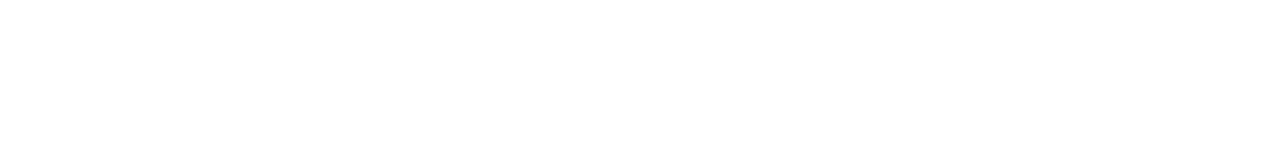
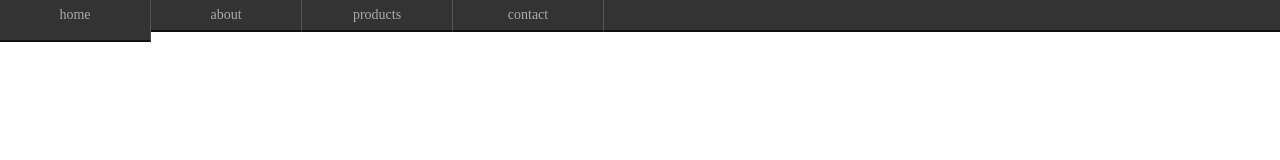
Before and after one commit to pedroramus/css-animations, a website: page css-transitions/index.html in a window 1280 px wide. Drawn offline with nearby package versions, Linux system fonts and the light colour scheme.

Commit message:
css transitions

```diff
--- a/css-transitions/index.html
+++ b/css-transitions/index.html
@@ -2,14 +2,23 @@
 <html ng-app="Gb">
 
 <head>
-    <meta http-equiv="Content-Type" content="text/html; charset=utf-8"/>
+    <meta http-equiv="Content-Type" content="text/html; charset=utf-8" />
     <meta http-equiv="X-UA-Compatible" content="IE=edge,chrome=1" />
     <meta name="viewport" content="width=device-width, initial-scale=1.0, maximum-scale=1.0">
+    <link rel="stylesheet" href="../bower_components/normalize-css/normalize.css" />
+    <link rel="stylesheet" href="style.css" />
     <title>css transitions</title>
 </head>
 
 <body>
-
+    <nav class="main-nav">
+        <ul class="top-nav">
+            <li><a href="#">home</a></li>
+            <li><a href="#">about</a></li>
+            <li><a href="#">products</a></li>
+            <li><a href="#">contact</a></li>
+        </ul>
+    </nav>
 </body>
 
 </html>
--- /dev/null
+++ b/css-transitions/style.css
@@ -0,0 +1,55 @@
+nav.main-nav {
+    background: #333;
+    background-image: -webkit-gradient(liner, 0% 0%, 0% 100%, from(#2f2f2f2), to(#4f4f4f4));
+    background-image: -webkit-linear-gradient(liner 0%, 0%, 0% 100%, from(#2f2f2f2), to(#4f4f4f4));
+    background-image: -ms-linear-gradient(liner, 0% 0%, 0% 100%, from(#2f2f2f2), to(#4f4f4f4));
+    background-image: -moz-linear-gradient(liner, 0% 0%, 0% 100%, from(#2f2f2f2), to(#4f4f4f4));
+    background-image: -o-linear-gradient(liner, 0% 0%, 0% 100%, from(#2f2f2f2), to(#4f4f4f4));
+    background-image: linear-gradient(liner, 0% 0%, 0% 100%, from(#2f2f2f2), to(#4f4f4f4));
+    width: 100%;
+}
+
+.top-nav {
+    border-bottom: 2px solid #111;
+    height: 30px;
+    list-style-type: none;
+    margin: 0;
+    padding-left: 0;
+    width: 100%;
+}
+
+.top-nav li {
+    background: #333;
+    background-image: -webkit-gradient(liner, 0% 0%, 0% 100%, from(#2f2f2f2), to(#4f4f4f4));
+    background-image: -webkit-linear-gradient(top, #2f2f2f2, #4f4f4f4);
+    background-image: -ms-linear-gradient(top, #2f2f2f2, #4f4f4f4);
+    background-image: -moz-linear-gradient(top, #2f2f2f2, #4f4f4f4);
+    background-image: -o-linear-gradient(top, #2f2f2f2, #4f4f4f4);
+    background-image: linear-gradient(top, #2f2f2f2, #4f4f4f4);
+    border-bottom: 2px solid #111;
+    border-right: 1px solid #555;
+    float: left;
+    font-size: 14px;
+    height: 20px;
+    padding-top: 10px;
+    position: relative;
+    text-align: center;
+    width: 150px;
+    transition-property: height;
+    transition-duration: 0.3s;
+}
+
+.top-nav li:hover {
+    height: 30px;
+}
+
+.top-nav li a {
+    color: #aaa;
+    padding-top: 7px;
+    position: absolute;
+    top: 0;
+    left: 0;
+    width: 150px;
+    height: 25px;
+    text-decoration: none;
+}
```
Also changed, not shown: css-transitions/bower.json (added, +21 -0 lines).
